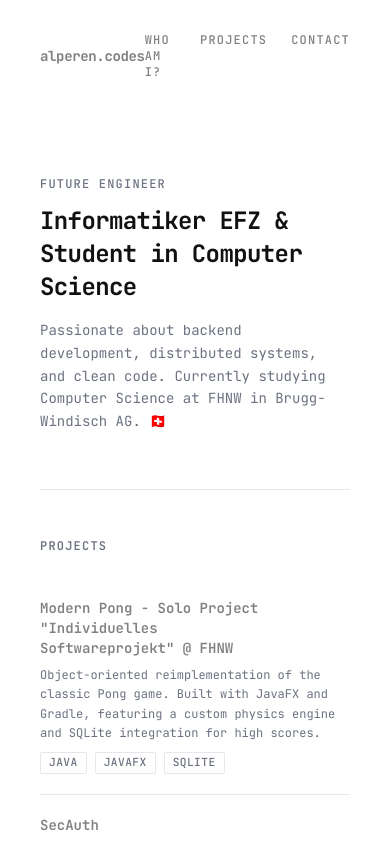
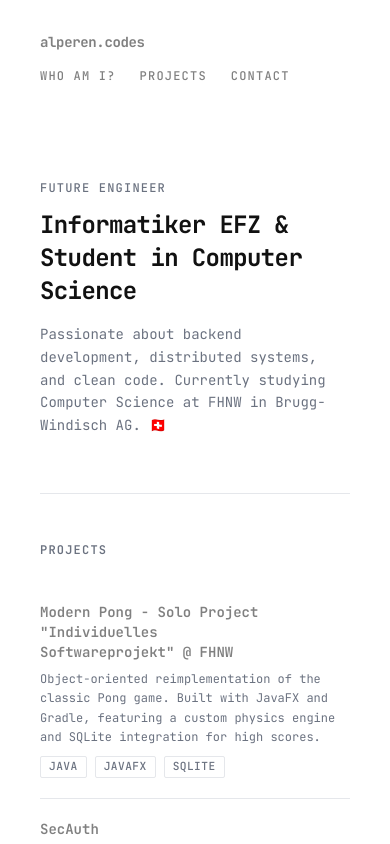
Before and after one commit to alperencodes/alperencodes.github.io, a Next.js app: page / in a window 390 px wide. Shown: the top 844 px of the page. Built offline with nearby package versions, Linux system fonts and the light colour scheme.

Commit message:
feat: update Header component layout for improved responsiveness and alignment

```diff
--- a/src/components/layout/Header.tsx
+++ b/src/components/layout/Header.tsx
@@ -4,7 +4,7 @@ import {navLinks, siteConfig} from "@/data/portfolio";
 
 export default function Header() {
     return (
-        <header className="flex items-center justify-between py-8 px-10 md:px-12">
+        <header className="flex flex-col md:flex-row items-start md:items-center justify-between py-8 px-10 md:px-12 gap-4 md:gap-0">
             {/* eslint-disable-next-line @next/next/no-html-link-for-pages */}
                 <a href="/"
                    className="text-sm font-bold tracking-tight hover:opacity-100">
```
